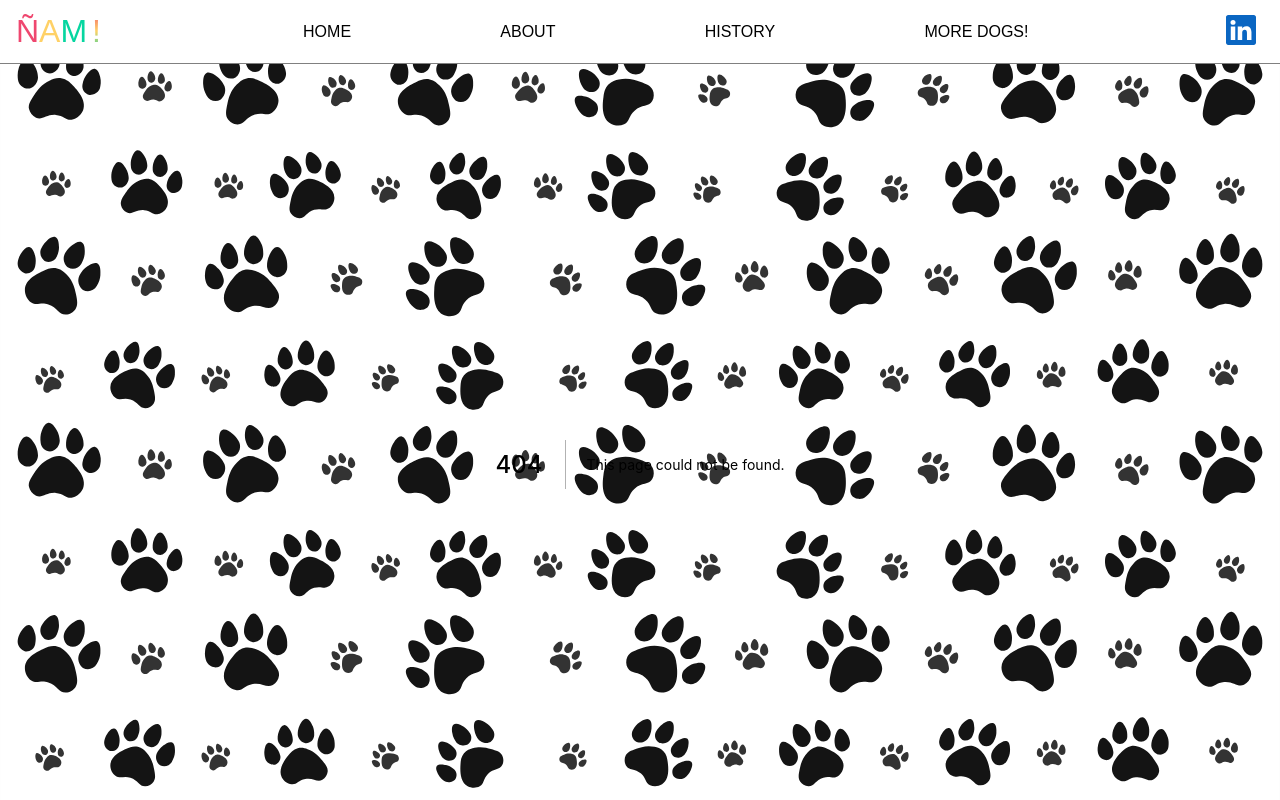
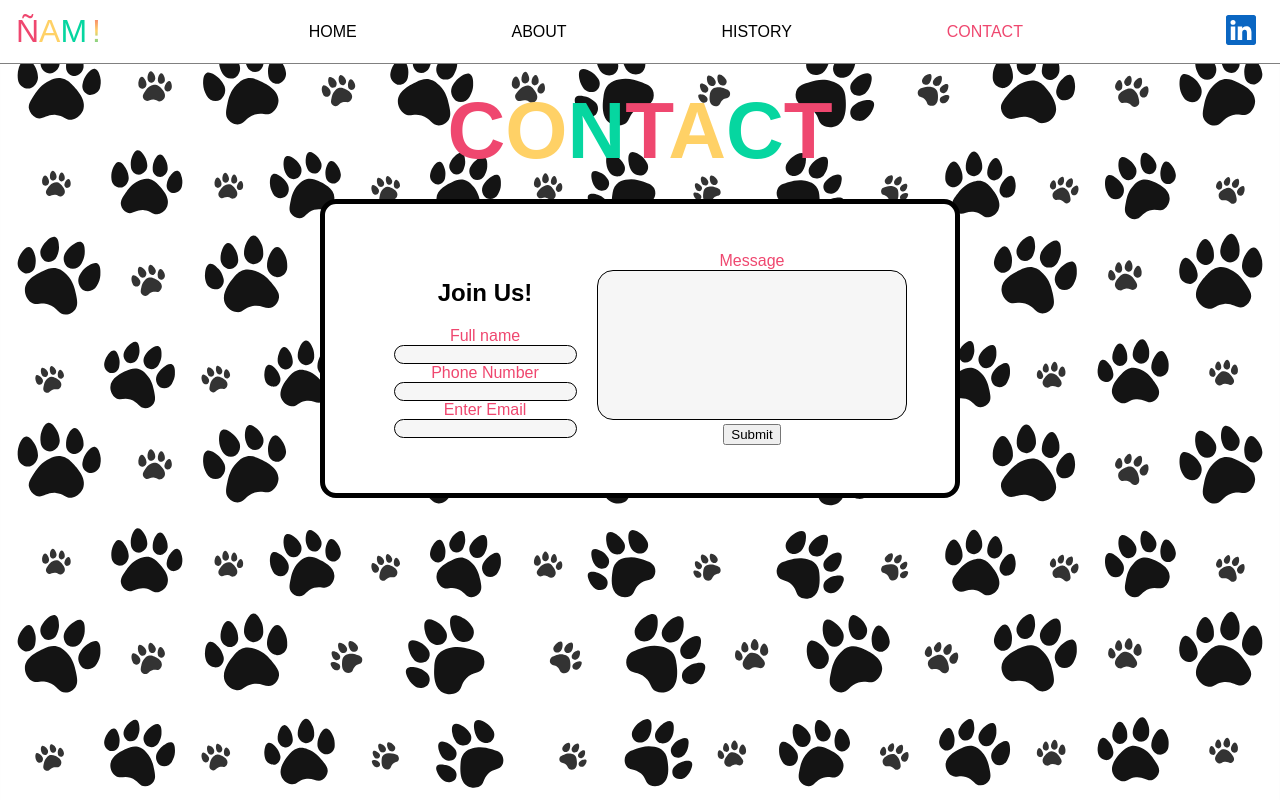
Before and after one commit to MarazzaM/Dog-Web-PWA, a Next.js app: page /Contact in a window 1280 px wide. Before the commit this address had no page. Built offline with nearby package versions, Linux system fonts and the light colour scheme; a web font is replaced by a local one.

Commit message:
contact form added

```diff
--- a/components/Buttons.js
+++ b/components/Buttons.js
@@ -7,7 +7,7 @@ function Buttons() {
         <div className={styles.container}>
             <Link href="/About">About</Link>
             <Link href="/History">History</Link>
-            <Link href="/Dogs">More Dogs</Link>
+            <Link href="/Contact">Contact</Link>
         </div>
     )
 }
--- /dev/null
+++ b/components/ContactForm.jsx
@@ -0,0 +1,66 @@
+import React, { useRef, useState } from "react";
+import emailjs from "emailjs-com";
+import styles from '../styles/ContactForm.module.scss';
+
+const Result = () => {
+  return <p>Your message has been sent!</p>;
+};
+
+export const ContactForm = () => {
+  const [result, showResult] = useState(false);
+  const form = useRef();
+
+  const sendEmail = (e) => {
+    e.preventDefault();
+
+    emailjs
+      .sendForm(
+        "gmail",
+        "template_gp9fw5q",
+        e.target,
+        "user_Nb69BSUrJpVhYQVJjPbZp"
+      )
+      .then(
+        (result) => {
+          console.log(result.text);
+        },
+        (error) => {
+          console.log(error.text);
+        }
+      );
+    e.target.reset();
+    showResult(true);
+  };
+
+  setTimeout(()=>{
+    showResult(false);
+  }, 5000 )
+
+  return (
+    <form action="" onSubmit={sendEmail} className={styles.form}>
+        <div className="formWord">
+          <h2>Join Us!</h2>
+          <span className="primary">Full name</span>
+          <br />
+          <input type="text" name="fullname" className={styles.input} required />
+          <br />
+          <span className="primary">Phone Number</span>
+          <br />
+          <input type="tel" size="20" name="phone" className={styles.input} required />
+          <br />
+          <span className="primary">Enter Email</span>
+          <br />
+          <input type="email" pattern="/^[a-zA-Z0-9.!#$%&’*+/=?^_`{|}~-]+@[a-zA-Z0-9-]+(?:\.[a-zA-Z0-9-]+)*$/" name="email" className={styles.input} required />
+          <br />
+        </div>
+        <div className="formWord">
+          <span className="primary">Message</span>
+          <br />
+          <textarea name="message" className={styles.textfield} id="" cols="15" rows="5" required></textarea>
+          <br />
+          <button>Submit</button>
+          <div className="row">{result ? <Result/> : null}</div>
+        </div>
+    </form>
+  );
+};
--- a/components/Navbar.js
+++ b/components/Navbar.js
@@ -27,8 +27,8 @@ function Nav() {
                 <li className={router.pathname == "/History" ? "active" : ""} onClick={()=> setActive(false)}>
                     <Link href="/History">History</Link>
                 </li>
-                <li className={router.pathname == "/Dogs" ? "active" : ""} onClick={()=> setActive(false)}>
-                    <Link href="/Dogs">More dogs!</Link>
+                <li className={router.pathname == "/Contact" ? "active" : ""} onClick={()=> setActive(false)}>
+                    <Link href="/Contact">Contact</Link>
                 </li>
                 <li className='close-btn'>
                     <div className="container-close">
--- a/package.json
+++ b/package.json
@@ -6,6 +6,7 @@
     "start": "next start"
   },
   "dependencies": {
+    "emailjs-com": "^3.2.0",
     "next": "latest",
     "next-optimized-images": "^2.6.2",
     "next-pwa": "^3.1.0",
--- /dev/null
+++ b/pages/Contact.js
@@ -0,0 +1,22 @@
+import React from 'react'
+import { ContactForm } from '../components/ContactForm'
+import styles from "../styles/Contact.module.scss";
+
+function Contact() {
+    return (
+        <div>
+             <h1 className={styles.title}>
+        <span className="primary">C</span>
+        <span className="secondary">O</span>
+        <span className="tertiary">N</span>
+        <span className="primary">T</span>
+        <span className="secondary">A</span>
+        <span className="tertiary">C</span>
+        <span className="primary">T</span>
+      </h1>
+            <ContactForm/>
+        </div>
+    )
+}
+
+export default Contact
--- /dev/null
+++ b/styles/Contact.module.scss
@@ -0,0 +1,10 @@
+@import '_variables.scss';
+
+.title{
+    span{
+    font-size: $h1-font-size;
+    @include desktop{
+    font-size: $big-big-font;
+    }
+    }
+}
--- /dev/null
+++ b/styles/ContactForm.module.scss
@@ -0,0 +1,40 @@
+@import 'variables.scss';
+
+.form{
+    display: flex;
+    flex-direction: column;
+    align-items: center;
+    background: #fff;
+    border: 5px solid black;
+    border-radius: 1rem;
+    padding: 1rem;
+    width: 80%;
+    margin: auto;
+    @include desktop{
+        width: 50vw;
+    max-width: 1000px;
+
+        display: grid;
+grid-template-columns: repeat(2, 1fr);
+grid-template-rows: 1fr;
+grid-column-gap: 0px;
+grid-row-gap: 0px;
+padding: 3rem;
+
+    }
+}
+.input{
+    background: #f6f6f6;
+    border-radius: 1rem;
+    border: 1px solid black;
+
+}
+.textfield{
+    @extend .input;
+    resize: none;
+    padding: .5rem;
+    @include desktop3{
+        width: 310px;
+        height: 150px;
+    }
+}
--- a/styles/_variables.scss
+++ b/styles/_variables.scss
@@ -44,7 +44,6 @@ $h1-font-size: 2.5rem;
 $h2-font-size: 2.1rem;
 $h3-font-size: 2rem;
 $regular-font: 1.3rem;
-$small-font: .81rem;
 $smallest-font: .75rem;
 $font-size-hero: 15vw;
 $icon-font: 3rem;
```
Also changed, not shown: pages/Dogs.js (deleted, +0 -11 lines), 2 other files (tests, documents, lock files or other folders).
